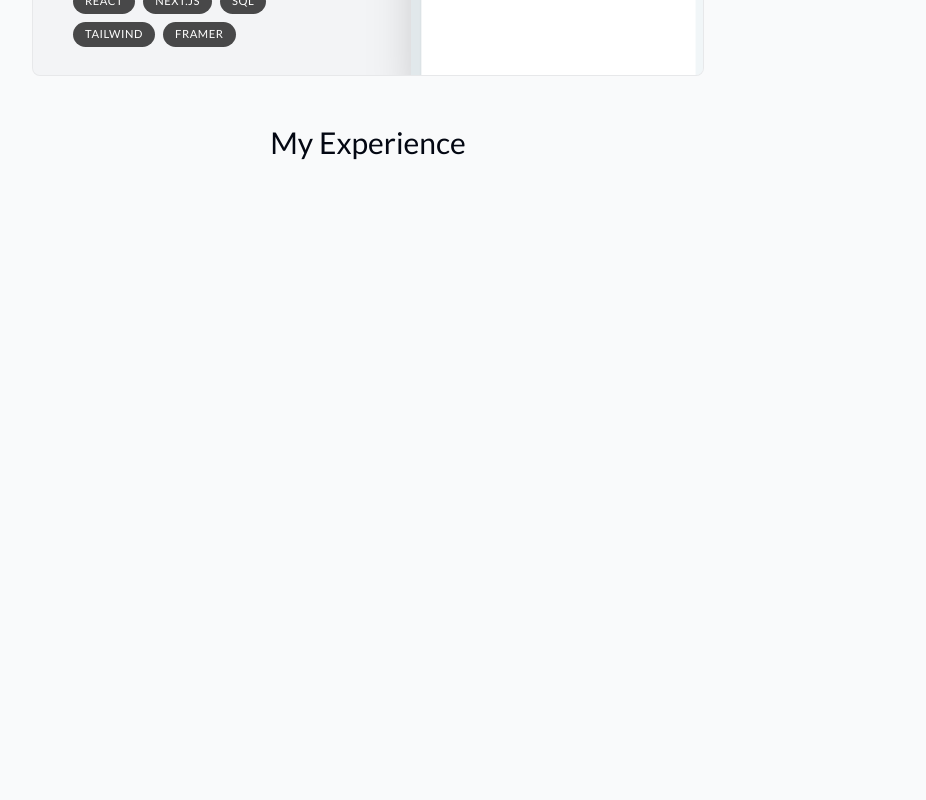
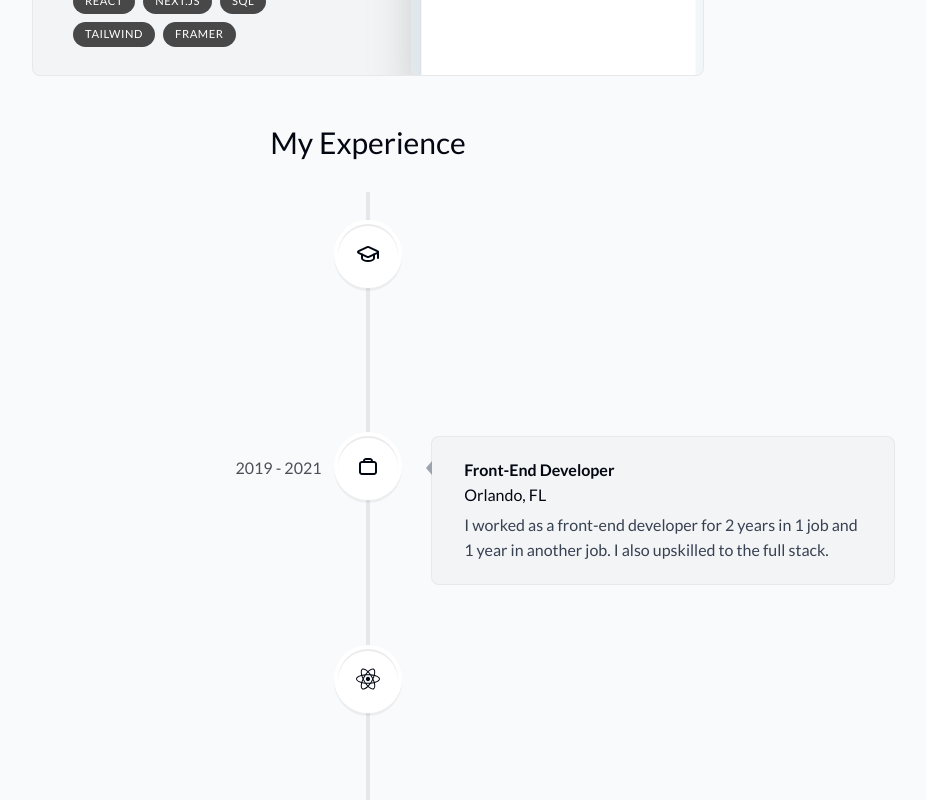
Before and after one commit to emre-ergun/engramsoft-web-portfolio, a React (Vite) app: page / in a window 1280 px wide. Shown: the part 2780-3580 px from the top of the page, without its empty margins (272-1198 px from the left). Built offline with nearby package versions, Linux system fonts and the light colour scheme.

Commit message:
timeline component added for experience section with mock data

```diff
--- a/package.json
+++ b/package.json
@@ -16,11 +16,13 @@
     "react": "^18.3.1",
     "react-dom": "^18.3.1",
     "react-icons": "^5.3.0",
-    "react-intersection-observer": "^9.13.1"
+    "react-intersection-observer": "^9.13.1",
+    "react-vertical-timeline-component": "^3.6.0"
   },
   "devDependencies": {
     "@types/react": "^18.3.11",
     "@types/react-dom": "^18.3.1",
+    "@types/react-vertical-timeline-component": "^3.3.6",
     "@typescript-eslint/eslint-plugin": "^8.10.0",
     "@typescript-eslint/parser": "^8.10.0",
     "@vitejs/plugin-react": "^4.3.3",
--- a/src/index.css
+++ b/src/index.css
@@ -9,6 +9,7 @@
     font-family: 'Lato', sans-serif;
     scroll-behavior: smooth !important;
     position: relative;
+    --line-color: #e5e7eb;
   }
 
   body {
--- a/src/sections/Experience.tsx
+++ b/src/sections/Experience.tsx
@@ -1,16 +1,60 @@
+import React from 'react';
 import { useSectionInView } from '../../lib/hooks';
 import SectionHeader from '../components/SectionHeader';
+import {
+  VerticalTimeline,
+  VerticalTimelineElement,
+} from 'react-vertical-timeline-component';
+import 'react-vertical-timeline-component/style.min.css';
+import { experiencesData } from '../../lib/data';
+import { useThemeContext } from '../../context/theme-context';
 
 const Experience = () => {
   const { ref } = useSectionInView('Experience');
+  const { theme } = useThemeContext();
 
   return (
     <section
+      ref={ref}
       id='experience'
-      className='mb-28 max-w-[50rem] text-center sm:mb-12 scroll-mt-28'
+      className='mb-28 text-center sm:mb-12 scroll-mt-28'
     >
       <SectionHeader title='My Experience' />
-      <div ref={ref} className='h-[1024px] w-32'></div>
+      <VerticalTimeline lineColor=''>
+        {experiencesData.map((item, index) => (
+          <React.Fragment key={index}>
+            <VerticalTimelineElement
+              contentStyle={{
+                background:
+                  theme === 'light' ? '#f3f4f6' : 'rgba(255, 255, 255, 0.05)',
+                boxShadow: 'none',
+                border: '1px solid rgba(0, 0, 0, 0.05)',
+                borderRadius: '0.5rem',
+                textAlign: 'left',
+                padding: '1.3rem 2rem',
+              }}
+              contentArrowStyle={{
+                borderRight:
+                  theme === 'light'
+                    ? '0.4rem solid #9ca3af'
+                    : '0.4rem solid rgba(255, 255, 255, 0.5)',
+              }}
+              date={item.date}
+              icon={item.icon}
+              iconStyle={{
+                background: theme === 'light' ? 'white' : 'rgba(121,55,102,1)',
+                fontSize: '1.5rem',
+              }}
+            >
+              <h3 className='font-semibold capitalize'>{item.title}</h3>
+              <p className='font-normal !mt-0'>{item.location}</p>
+              <p className='!mt-1 !font-normal text-gray-700 dark:text-white/75'>
+                {item.description}
+              </p>
+            </VerticalTimelineElement>
+          </React.Fragment>
+        ))}
+      </VerticalTimeline>
     </section>
   );
 };
```
Also changed, not shown: 1 other file (tests, documents, lock files or other folders).
